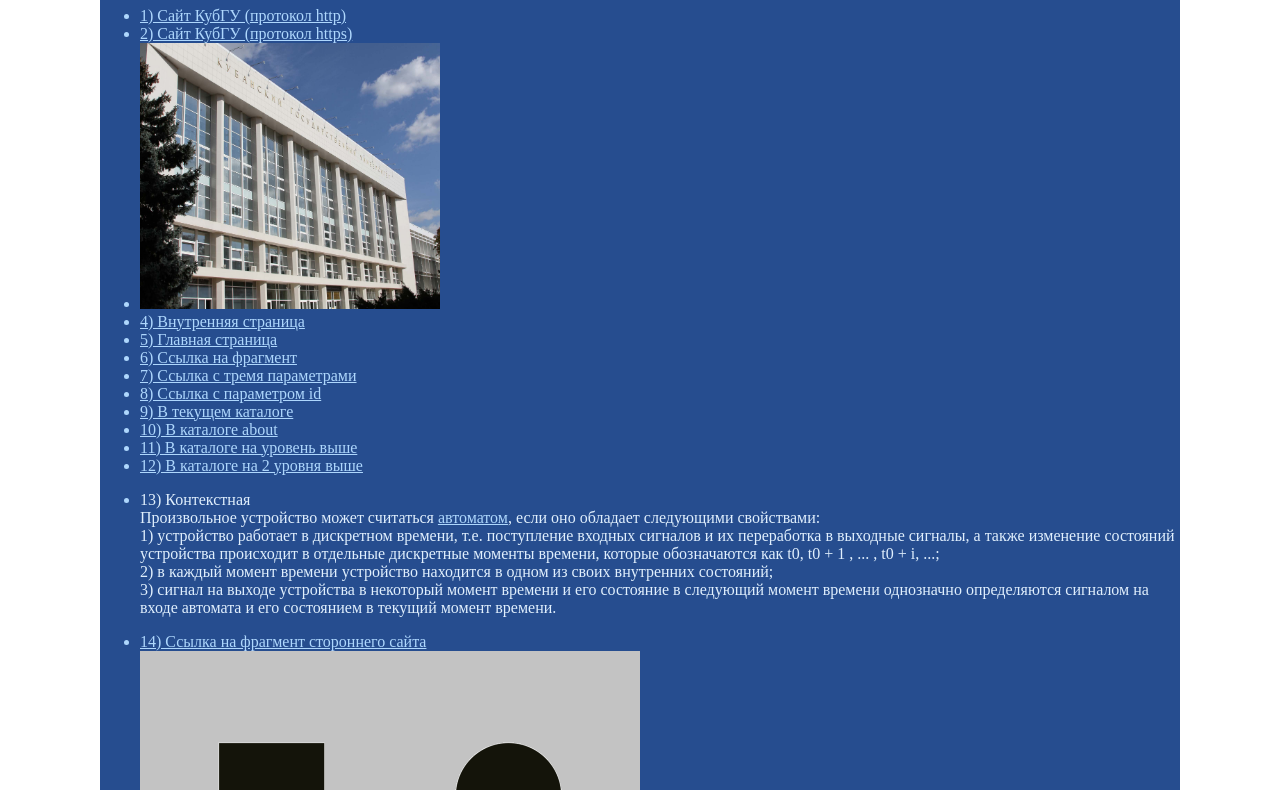
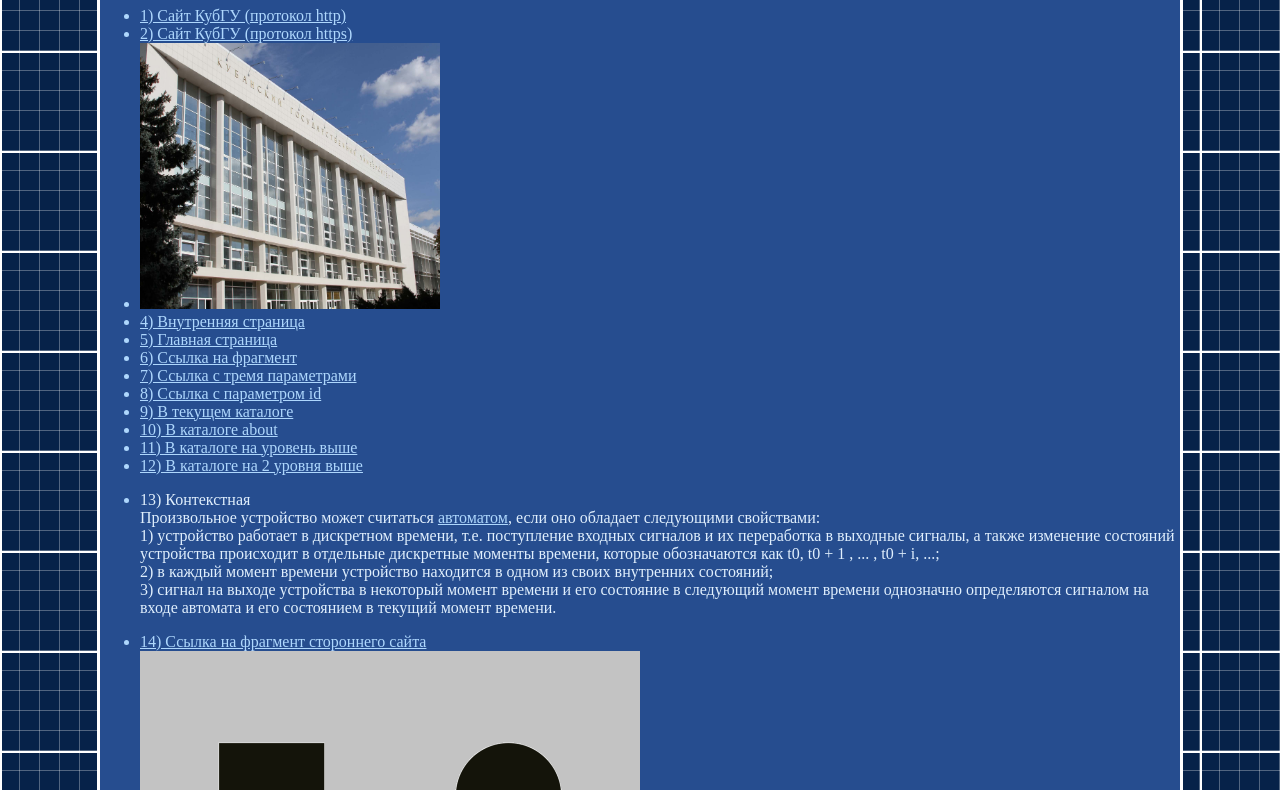
Before and after one commit to Tables4w/WebUICourse2, a plain HTML site: page index.html in a window 1280 px wide. Shown: the part 249-1039 px from the top of the page. Drawn offline with Linux system fonts and the light colour scheme.

Commit message:
Update style.css

```diff
--- a/style.css
+++ b/style.css
@@ -1,6 +1,12 @@
 .body{
     margin:0;
-
+    background-color:#062249;
+    background-image: linear-gradient(white 2px, transparent 2px),
+    linear-gradient(90deg, white 2px, transparent 2px),
+    linear-gradient(rgba(255,255,255,.3) 1px, transparent 1px),
+    linear-gradient(90deg, rgba(255,255,255,.3) 1px, transparent 1px);
+    background-size: 100px 100px, 100px 100px, 20px 20px, 20px 20px;
+    background-position:0px 0px, 0px 0px, -1px -1px, -1px -1px;
 }
 
 header{
```
